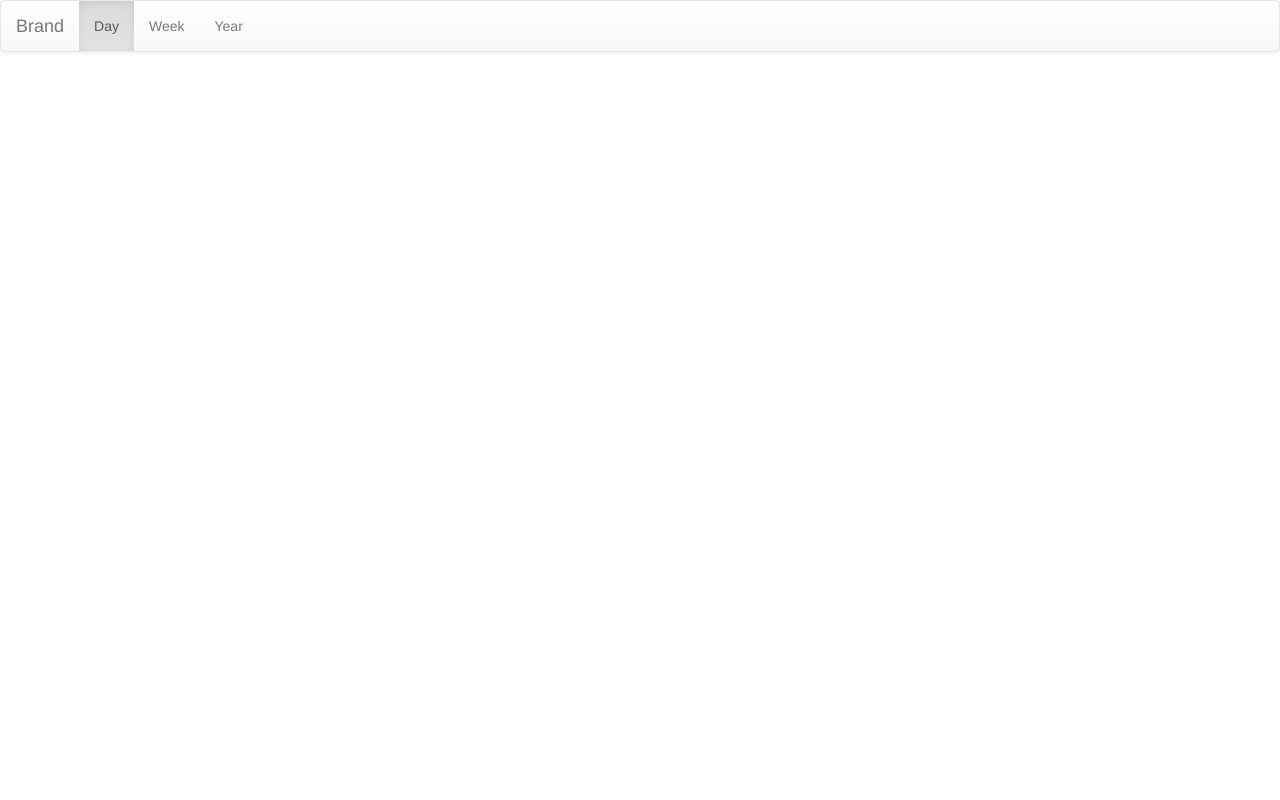
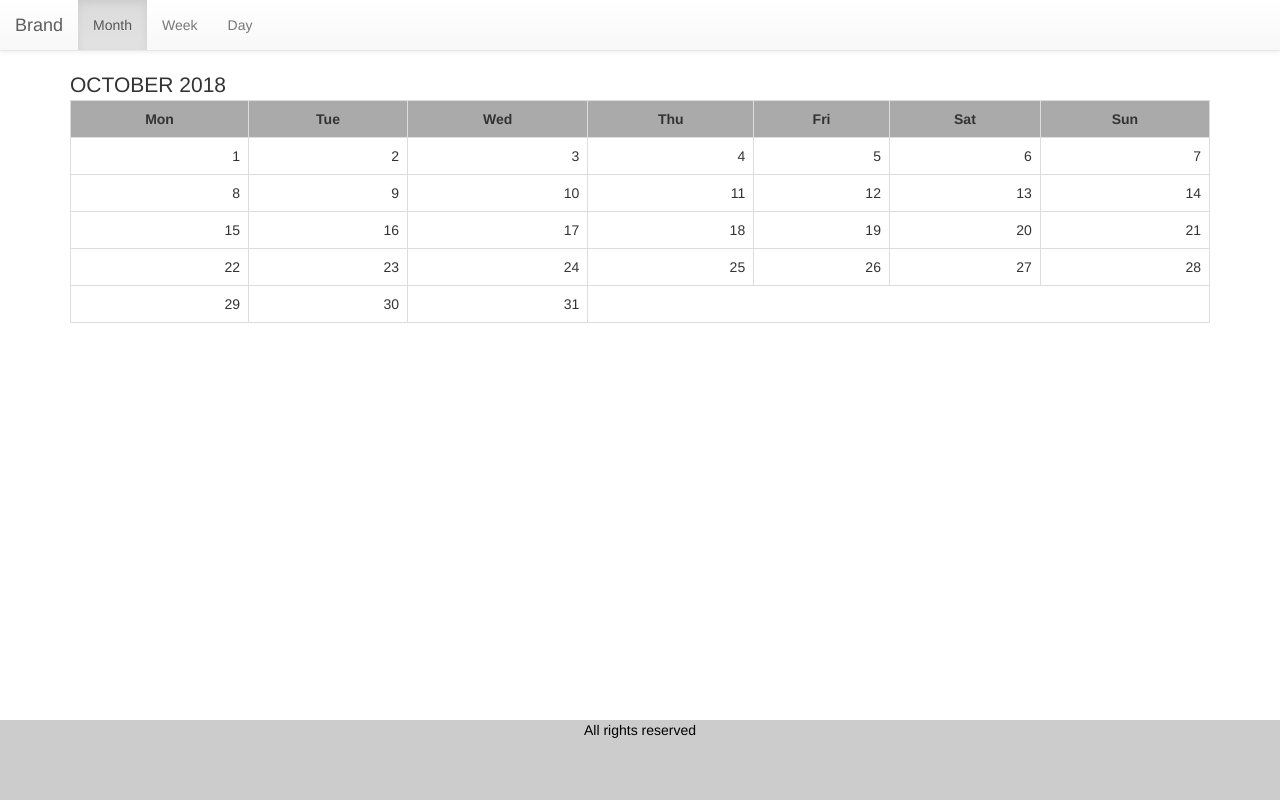
Before and after one commit to PNikolov-IA/Apollo-Calendar, a plain HTML site: page index.html in a window 1280 px wide. Drawn offline with nearby package versions, Linux system fonts and the light colour scheme.

Commit message:
Added rough UI html sketch of  the monthly View

```diff
--- /dev/null
+++ b/app.css
@@ -0,0 +1,28 @@
+body {
+    padding-top: 70px;
+}
+
+th {
+    background-color: #aaa;
+    text-align: center;
+}
+
+td {
+    text-align: right;
+}
+
+header {
+    font-size: 1.5em;
+    text-transform: uppercase;
+}
+
+footer {
+    position: fixed;
+    left: 0;
+    bottom: 0;
+    width: 100%;
+    background-color: #ccc;
+    color: #000;
+    text-align: center;
+    height: 10%;
+}
--- a/index.html
+++ b/index.html
@@ -13,13 +13,17 @@
     <!-- Optional theme -->
     <link rel="stylesheet" href="https://maxcdn.bootstrapcdn.com/bootstrap/3.3.7/css/bootstrap-theme.min.css" integrity="sha384-rHyoN1iRsVXV4nD0JutlnGaslCJuC7uwjduW9SVrLvRYooPp2bWYgmgJQIXwl/Sp"
         crossorigin="anonymous">
+
+    <link rel="stylesheet" href="./app.css">
 </head>
 
 <body>
 
     <div class="container-fluid">
+
+
         <div class="row">
-            <nav class="navbar navbar-default">
+            <nav class="navbar navbar-default navbar-fixed-top">
                 <div class="container-fluid">
                     <!-- Brand and toggle get grouped for better mobile display -->
                     <div class="navbar-header">
@@ -36,14 +40,83 @@
                     <!-- Collect the nav links, forms, and other content for toggling -->
                     <div class="collapse navbar-collapse" id="bs-example-navbar-collapse-1">
                         <ul class="nav navbar-nav">
-                            <li class="active"><a href="#">Day<span class="sr-only">(current)</span></a></li>
+                            <li class="active"><a href="#">Month<span class="sr-only">(current)</span></a></li>
                             <li><a href="#">Week</a></li>
-                            <li><a href="#">Year</a></li>
+                            <li><a href="#">Day</a></li>
                         </ul>
                     </div><!-- /.navbar-collapse -->
                 </div><!-- /.container-fluid -->
             </nav>
         </div>
+
+        <!-- table div -->
+        <div class="row table-row">
+            <div class="container table-container">
+                <header>October 2018</header>
+                <div class="table-responsive">
+                    <table class="table table-bordered">
+                        <tr>
+                            <th>Mon</th>
+                            <th>Tue</th>
+                            <th>Wed</th>
+                            <th>Thu</th>
+                            <th>Fri</th>
+                            <th>Sat</th>
+                            <th>Sun</th>
+                        </tr>
+                        <tr>
+                            <td>1</td>
+                            <td>2</td>
+                            <td>3</td>
+                            <td>4</td>
+                            <td>5</td>
+                            <td>6</td>
+                            <td>7</td>
+                        </tr>
+                        <tr>
+                            <td>8</td>
+                            <td>9</td>
+                            <td>10</td>
+                            <td>11</td>
+                            <td>12</td>
+                            <td>13</td>
+                            <td>14</td>
+                        </tr>
+                        <tr>
+                            <td>15</td>
+                            <td>16</td>
+                            <td>17</td>
+                            <td>18</td>
+                            <td>19</td>
+                            <td>20</td>
+                            <td>21</td>
+                        </tr>
+                        <tr>
+                            <td>22</td>
+                            <td>23</td>
+                            <td>24</td>
+                            <td>25</td>
+                            <td>26</td>
+                            <td>27</td>
+                            <td>28</td>
+                        </tr>
+                        <tr>
+                            <td>29</td>
+                            <td>30</td>
+                            <td>31</td>
+                            <td style="display:none">1</td>
+                            <td style="display:none">2</td>
+                            <td style="display:none">3</td>
+                            <td style="display:none">4</td>
+                        </tr>
+
+                    </table>
+                </div>
+            </div>
+        </div>
+        <footer>All rights reserved</footer>
+
+
     </div>
 
 
```
